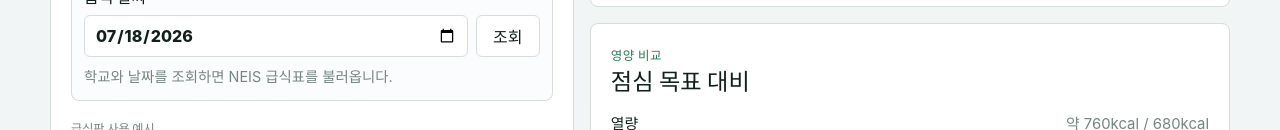
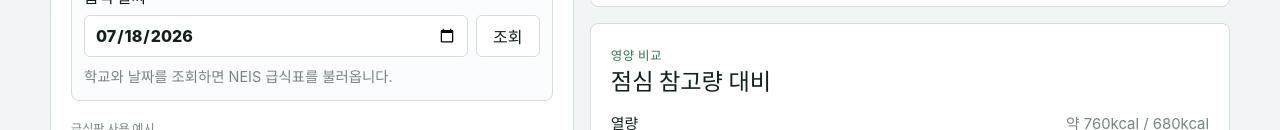
Before and after one commit to maredevitas-bot/HYU-AISW, a React (Vite) app: page / in a window 1280 px wide. Shown: the part 822-952 px from the top of the page. Built offline with nearby package versions, Linux system fonts and the light colour scheme.

Commit message:
Clarify nutrition targets as references

```diff
--- a/src/pages/MealPage.tsx
+++ b/src/pages/MealPage.tsx
@@ -352,7 +352,7 @@ export default function MealPage({ ownerId, gender, ageGroup, onGenderChange, on
             })}</div>
           </article>
           <article className="panel">
-            <div className="panel-heading"><span>영양 비교</span><h2>점심 목표 대비</h2></div>
+            <div className="panel-heading"><span>영양 비교</span><h2>점심 참고량 대비</h2></div>
             <div className="nutrient-list">{nutrientMeta.map(({ key, label, unit }) => {
               const available = !isLiveMeal || fullMealTotal[key] > 0
               return <div className="nutrient-row" key={key}><div><strong>{label}</strong><span>{available ? `약 ${formatNutrient(total[key], unit)} / ${formatNutrient(target[key], unit)}` : 'NEIS 미제공'}</span></div>{available && <div className="meter" aria-label={`${label} ${nutrientPercent(total[key], target[key])}%`}><span style={{ width: `${nutrientPercent(total[key], target[key])}%` }} /></div>}</div>
```
